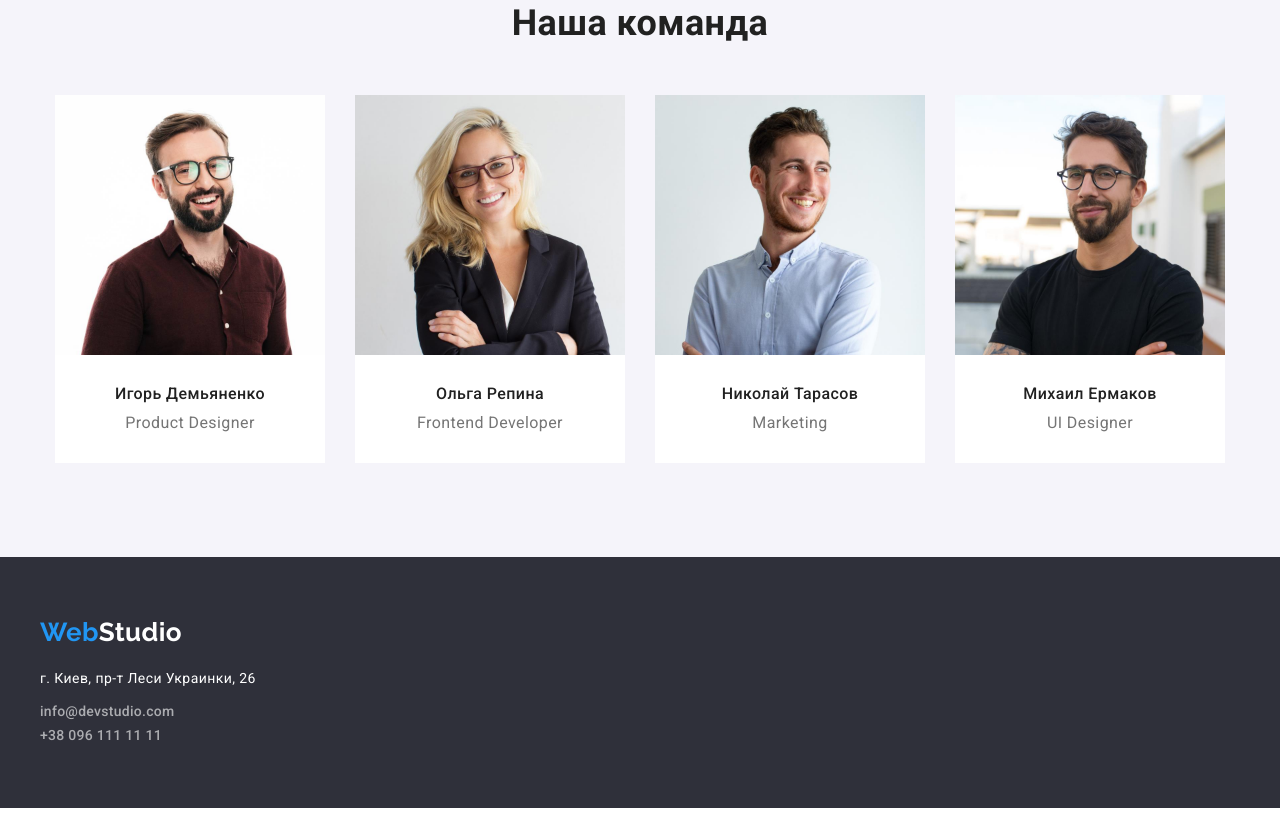
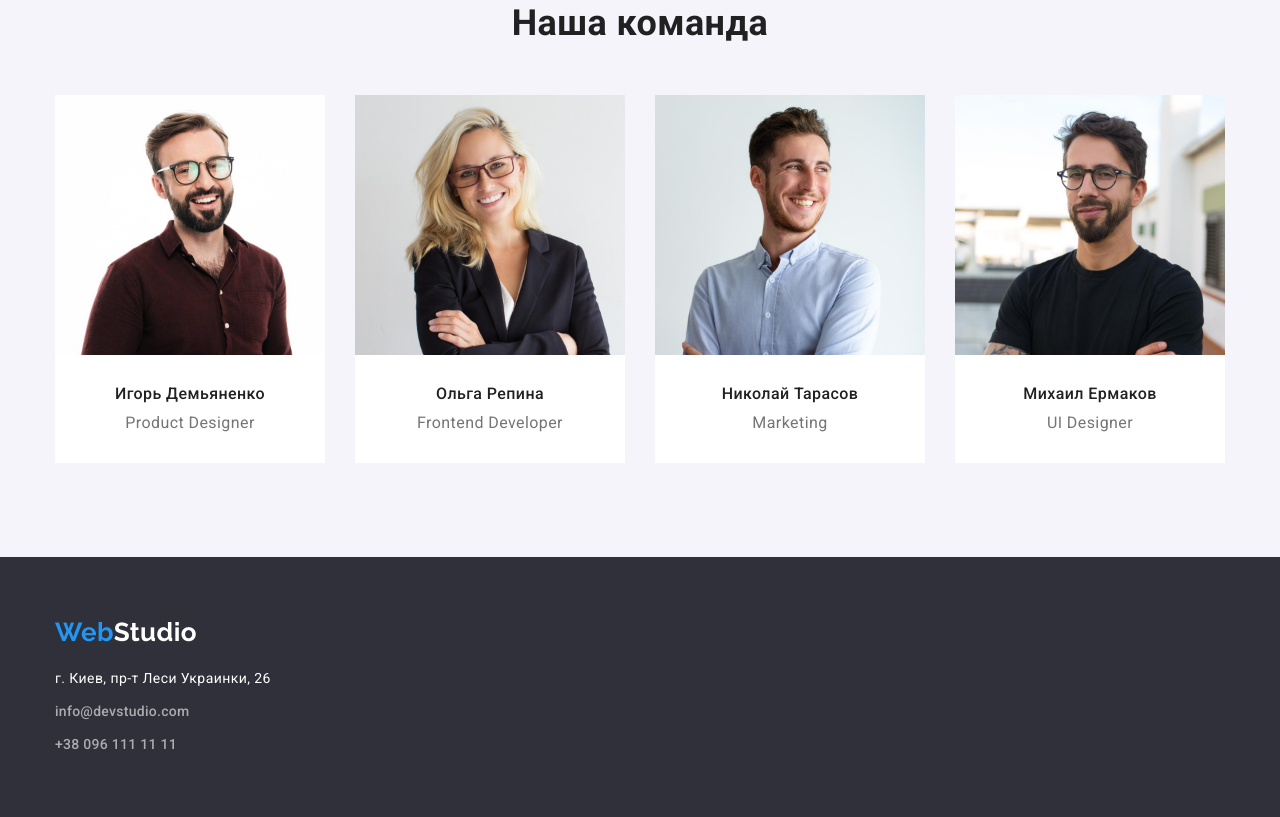
Before and after one commit to Butanasi/goit-markup-hw-03, a plain HTML site: page index.html in a window 1280 px wide. Shown: the part 1539-2356 px from the top of the page. Drawn offline with nearby package versions, Linux system fonts and the light colour scheme.

Commit message:
правки

```diff
--- a/css/style.css
+++ b/css/style.css
@@ -337,7 +337,7 @@ footer {
 /*=============END PORTFOLIO=============*/
 /*=============FOOTER=============*/
 .basement {
-  padding: 60px 0;
+  padding: 60px 15px;
 }
 .basement-logo {
   color: var(--color-text-two);
--- a/index.html
+++ b/index.html
@@ -112,15 +112,15 @@
         </section>
     </main>
         <!--подвал-->
-    <footer>
-            <div class="conteiner basement">
+    <footer class="basement">
+            <div class="conteiner">
                 <a href="/" class="logo basement-logo">
                     <span class="spanlogo">Web</span>Studio
                 </a>
                 <address class="ft-adres">
                     <p class="adres">г. Киев, пр-т Леси Украинки, 26</p>
                     <ul class="list">
-                        <li><a href="mailto:info@devstudio.com" class="links foot-link mail">info@devstudio.com</a></li>
+                        <li class="ft-item"><a href="mailto:info@devstudio.com" class="links foot-link mail">info@devstudio.com</a></li>
                         <li><a href="tel:+380961111111" class="links foot-link">+38 096 111 11 11</a></li>
                     </ul>
                 </address>
```
